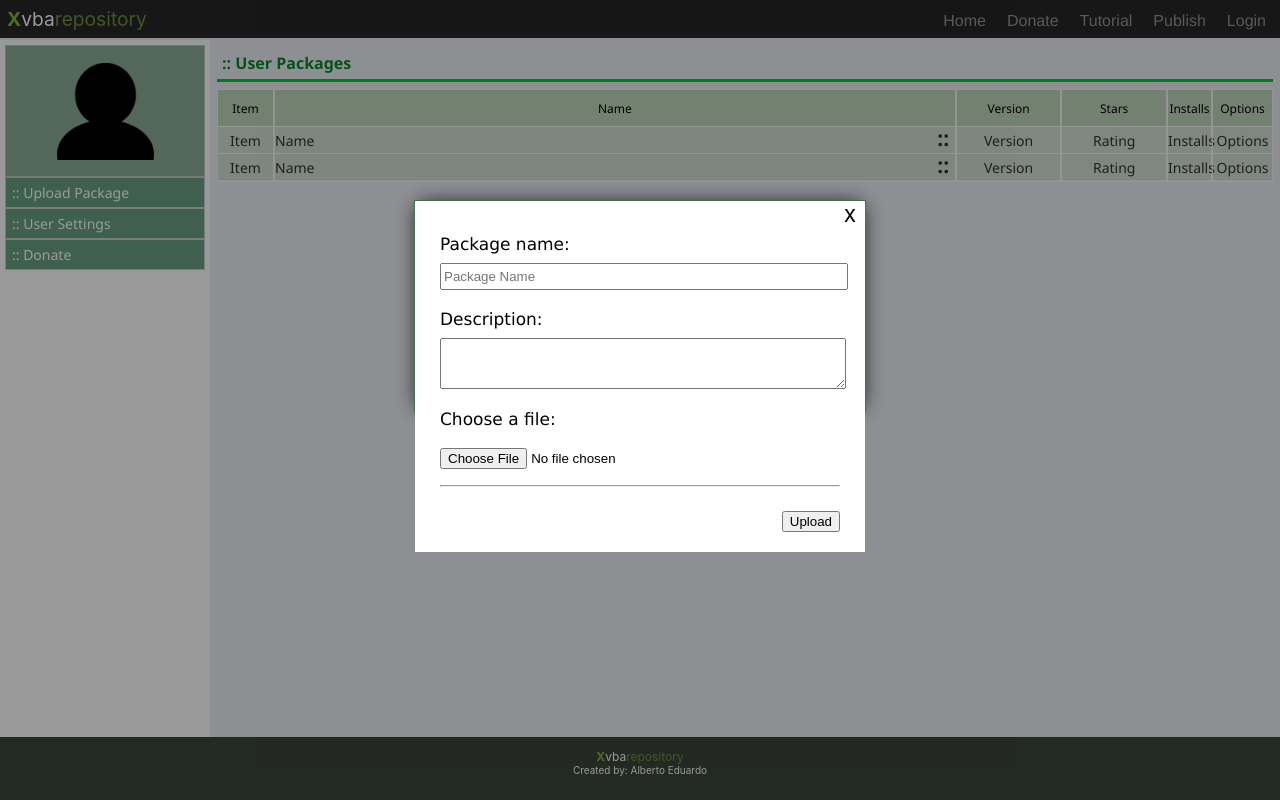
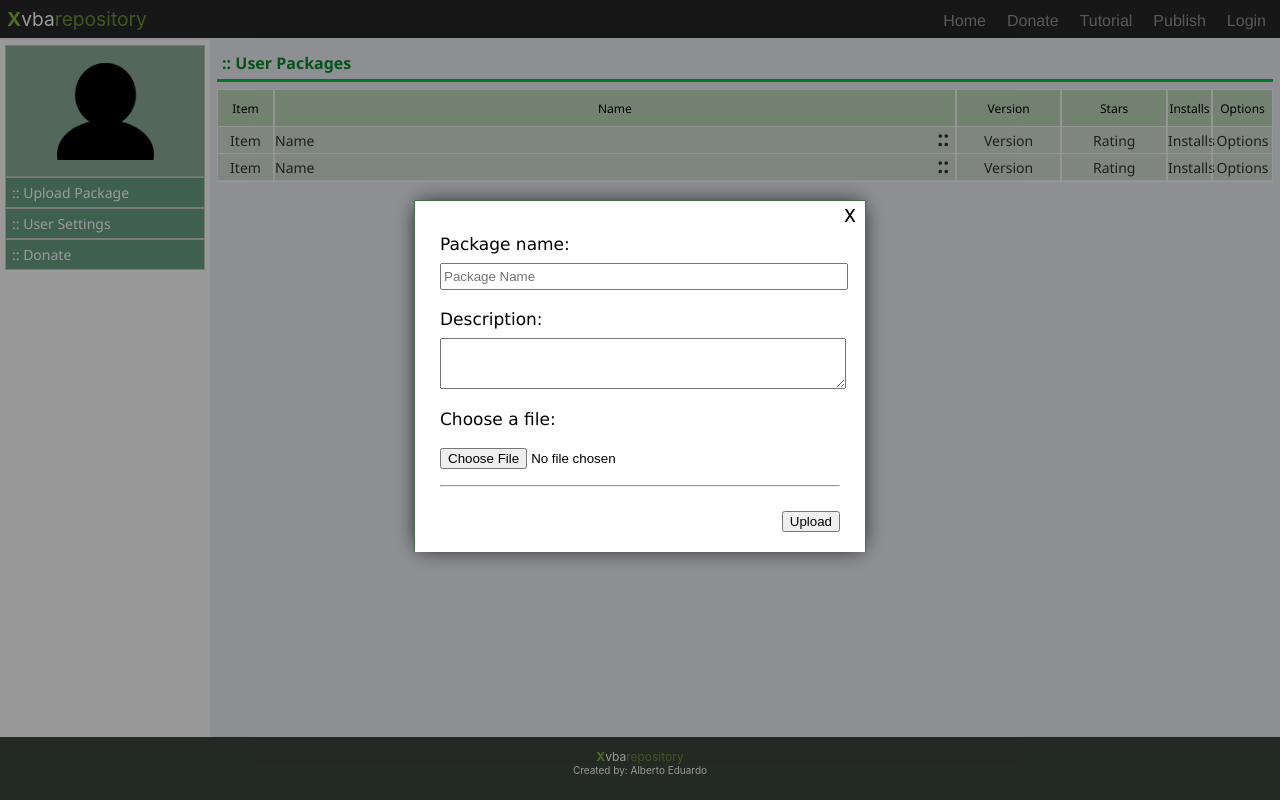
Before and after one commit to Aeraphe/xvba-repo, a React (Create React App) app: page /upload-package in a window 1280 px wide. Both pictures are taken after a click on the button ":: Upload Package". Built offline with nearby package versions, Linux system fonts and the light colour scheme.

Commit message:
Fix modal size

```diff
--- a/src/shared/components/XVBA-Modal/Modal.js
+++ b/src/shared/components/XVBA-Modal/Modal.js
@@ -7,7 +7,7 @@ export const Modal = (props) => {
         <div style={{ display: props.show ? 'block' : 'none' }} className={styles['Modal-Outer']}>
             <div onClick={props.showModal()} className={styles['Modal']}>
             </div>
-            <div style={{ height: props.height }} className={styles['Modal-Container']}>
+            <div  className={styles['Modal-Container']}>
                 <div className={styles['Modal-Content']}>
                     {props.children}
                 </div>
--- a/src/shared/components/XVBA-Modal/Modal.module.css
+++ b/src/shared/components/XVBA-Modal/Modal.module.css
@@ -13,36 +13,30 @@
   bottom: 0;
   right: 0;
   background-color: rgb(0, 0, 0, 0.4);
-  animation-name: onShow ;
-  animation-duration:  350ms ;
+  animation-name: onShow;
+  animation-duration: 350ms;
   animation-timing-function: linear;
-
 }
-
-
 
 .Modal-Container {
   position: relative;
-  z-index: 10;
   border: 1px solid rgb(67, 114, 75);
   box-shadow: 0px 0px 21px -5px;
   top: 25%;
   margin: auto;
   max-width: 450px;
-  height: 210px;
   background-color: #ffff;
 }
 .Modal-Content {
   display: block;
+  height: 350px;
 }
 
 .Modal-Close {
   position: absolute;
   top: 0px;
   right: 0px;
-
   font-weight: 500;
-
   cursor: pointer;
   width: 35px;
 }
@@ -70,15 +64,15 @@
   }
   25% {
     background-color: rgb(0, 0, 0, 0.2);
-    opacity:  0.35;
+    opacity: 0.35;
   }
   50% {
     background-color: rgb(0, 0, 0, 0.3);
-    opacity:  0.55;
+    opacity: 0.55;
   }
   75% {
     background-color: rgb(0, 0, 0, 0.4);
-    opacity:  0.65;
+    opacity: 0.65;
   }
   100% {
     background-color: rgb(0, 0, 0, 0.5);
```
